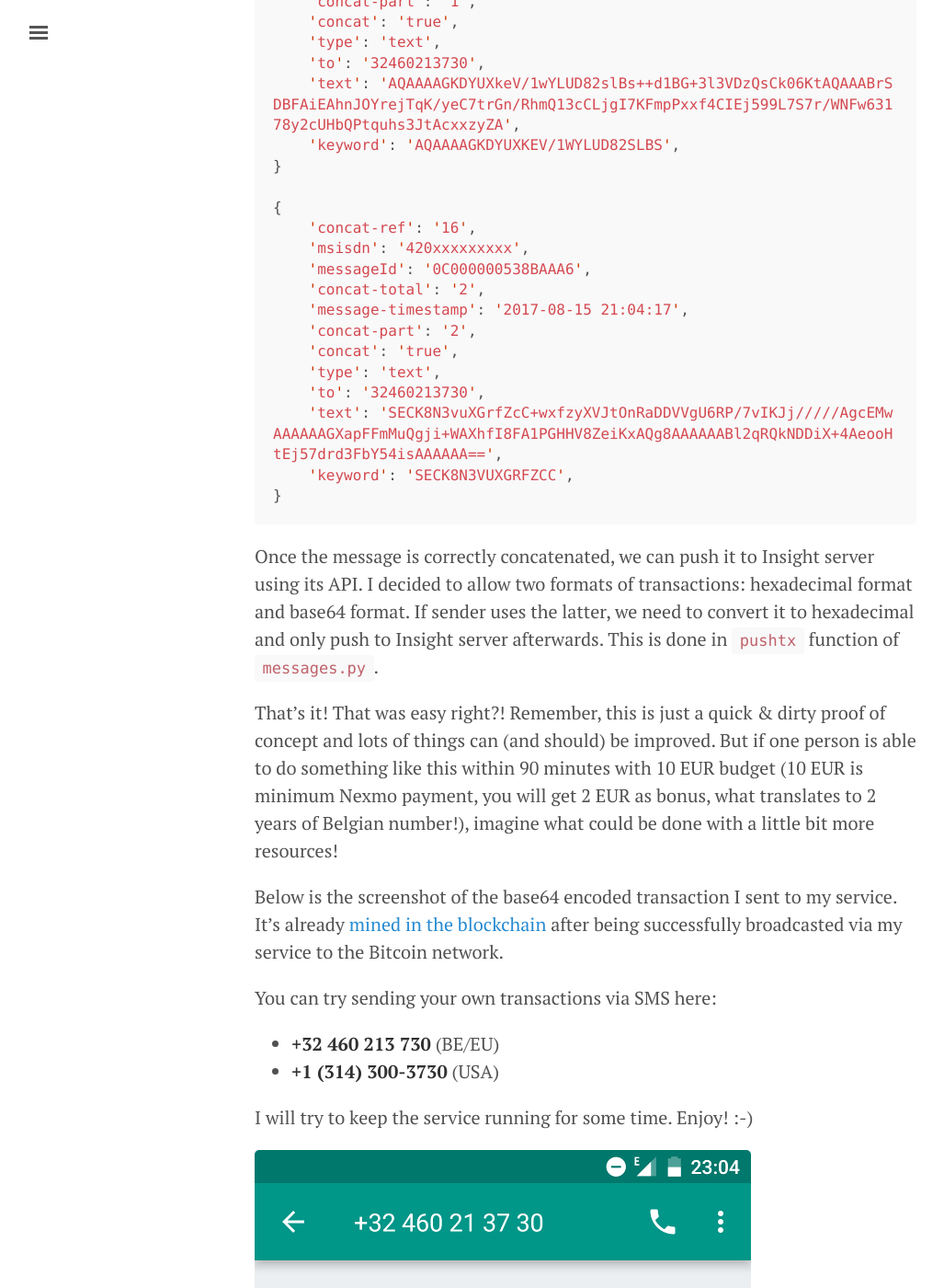
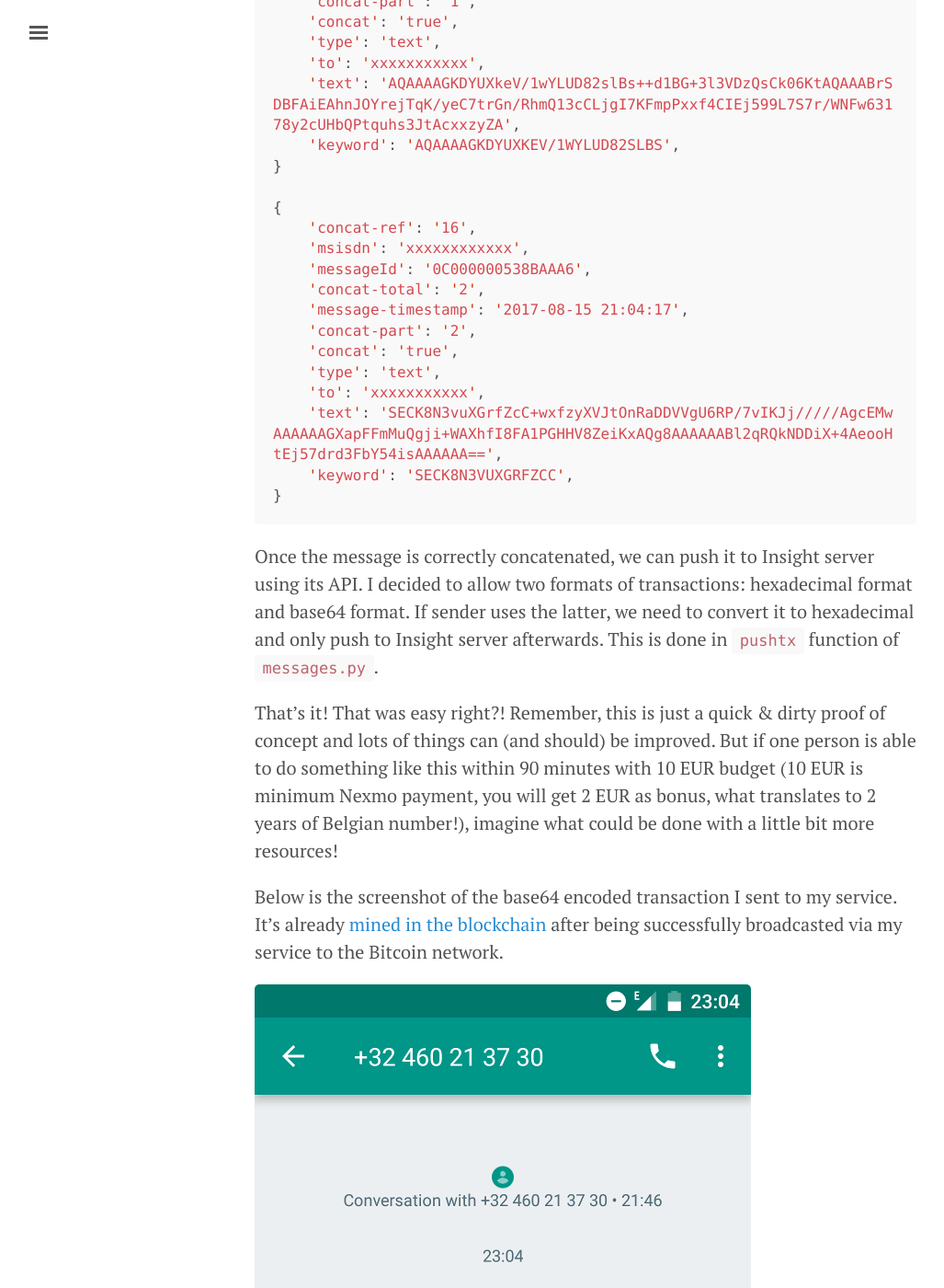
Before and after one commit to prusnak/rusnak.io, a Jekyll site: the page built from _posts/2017-08-15-how-to-push-bitcoin-transactions-via-sms.md, in a window 1280 px wide and 1400 px high, scrolled down 1266 px. Shown: the whole window at 92% size, without its empty margins (3-1030 px from the left). Built offline with Jekyll 4.4.1, drawn with Linux system fonts in a browser that asks for light colours; nearby versions of some CDN libraries; comment, search, counter and statistics services are not loaded; some of the changed text lies outside the part shown.

Commit message:
numbers in pushtx are no longer active

````diff
--- a/_posts/2017-08-15-how-to-push-bitcoin-transactions-via-sms.md
+++ b/_posts/2017-08-15-how-to-push-bitcoin-transactions-via-sms.md
@@ -18,28 +18,28 @@ Example of the incoming notifications:
 ```python
 {
     'concat-ref': '16',
-    'msisdn': '420xxxxxxxxx',
+    'msisdn': 'xxxxxxxxxxxx',
     'messageId': '0C000000538BA945',
     'concat-total': '2',
     'message-timestamp': '2017-08-15 21:04:16',
     'concat-part': '1',
     'concat': 'true',
     'type': 'text',
-    'to': '32460213730',
+    'to': 'xxxxxxxxxxx',
     'text': 'AQAAAAGKDYUXkeV/1wYLUD82slBs++d1BG+3l3VDzQsCk06KtAQAAABrSDBFAiEAhnJOYrejTqK/yeC7trGn/RhmQ13cCLjgI7KFmpPxxf4CIEj599L7S7r/WNFw63178y2cUHbQPtquhs3JtAcxxzyZA',
     'keyword': 'AQAAAAGKDYUXKEV/1WYLUD82SLBS',
 }
 
 {
     'concat-ref': '16',
-    'msisdn': '420xxxxxxxxx',
+    'msisdn': 'xxxxxxxxxxxx',
     'messageId': '0C000000538BAAA6',
     'concat-total': '2',
     'message-timestamp': '2017-08-15 21:04:17',
     'concat-part': '2',
     'concat': 'true',
     'type': 'text',
-    'to': '32460213730',
+    'to': 'xxxxxxxxxxx',
     'text': 'SECK8N3vuXGrfZcC+wxfzyXVJtOnRaDDVVgU6RP/7vIKJj/////AgcEMwAAAAAAGXapFFmMuQgji+WAXhfI8FA1PGHHV8ZeiKxAQg8AAAAAABl2qRQkNDDiX+4AeooHtEj57drd3FbY54isAAAAAA==',
     'keyword': 'SECK8N3VUXGRFZCC',
 }
@@ -51,11 +51,4 @@ That's it! That was easy right?! Remember, this is just a quick & dirty proof of
 
 Below is the screenshot of the base64 encoded transaction I sent to my service. It's already [mined in the blockchain](https://blockchain.info/tx/d72ccc13fcbe9ea22ef60c4c5123c9825e7c56740e566ee1c3456471684b4b4e) after being successfully broadcasted via my service to the Bitcoin network.
 
-You can try sending your own transactions via SMS here:
-
-* **+32 460 213 730** (BE/EU)
-* **+1 (314) 300-3730** (USA)
-
-I will try to keep the service running for some time. Enjoy! :-)
-
 ![smspushtx](/assets/smspushtx.png)
````
